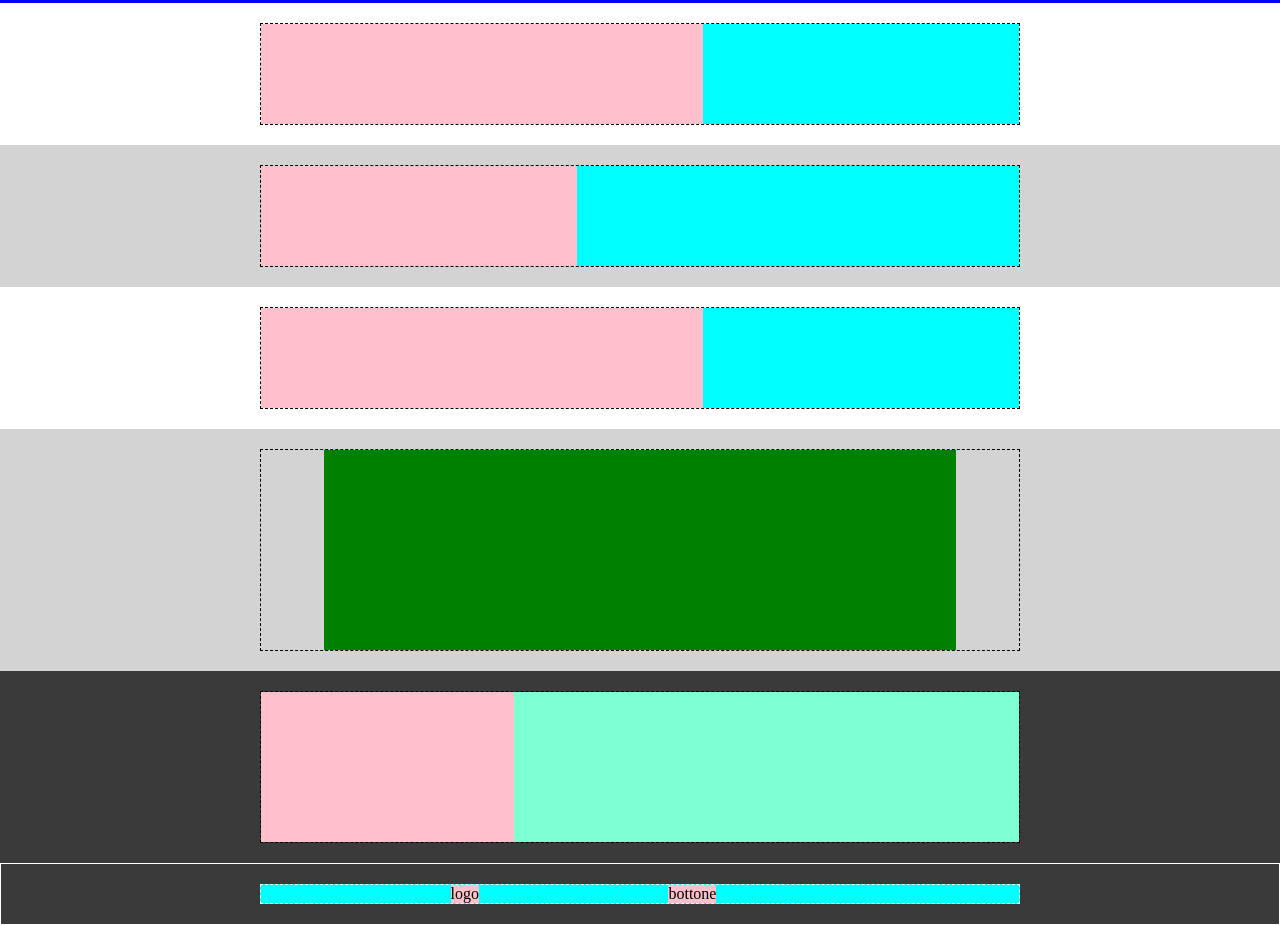
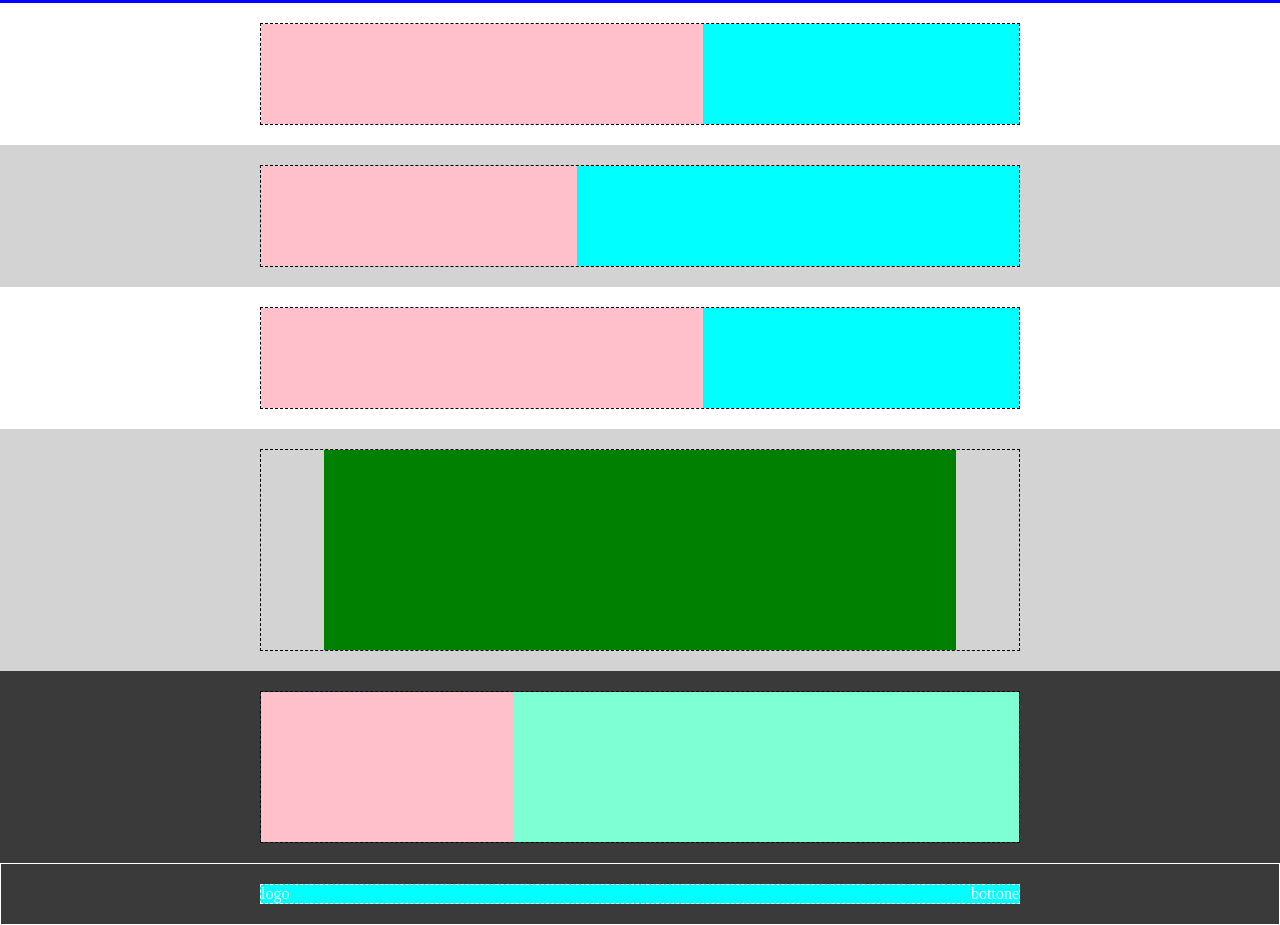
Before and after one commit to DeboraChiarelli/htmlcss-struttura-discord, a plain HTML site: page index.html in a window 1280 px wide. Shown: the part 259-1184 px from the top of the page. Drawn offline with Linux system fonts and the light colour scheme.

Commit message:
Fix footer

```diff
--- a/css/style.css
+++ b/css/style.css
@@ -131,3 +131,7 @@
     color: black;
     background-color: pink;
 }
+
+.just-between {
+    justify-content: space-between;
+}
--- a/index.html
+++ b/index.html
@@ -86,16 +86,12 @@
 
         <!--footer con navigazione -->
     <footer class="bg-darkgray border-white">
-
-        <nav class="container">
-            <div class="row bg-aqua">
-                <div class="col-3"></div>
-                <div class="black">logo</div>
-                <div class="col-3-right"></div>
-                <div class="black">bottone</div>
+        <div class="container">
+            <div class="row bg-aqua just-between">
+                <div class="col">logo</div>
+                <div class="col">bottone</div>
             </div>
-        </nav>
-
+        </div>
     </footer>
 
 </body>
```
